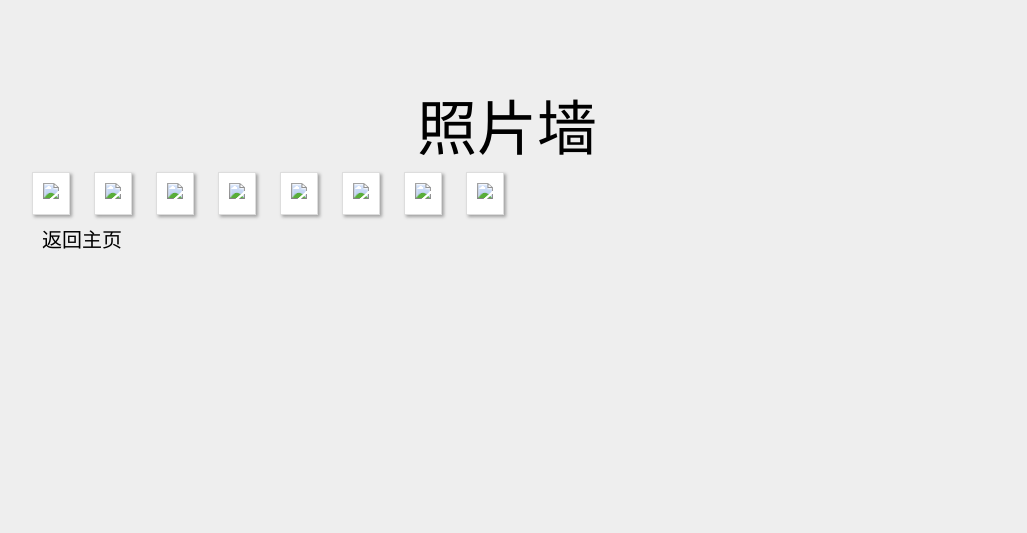
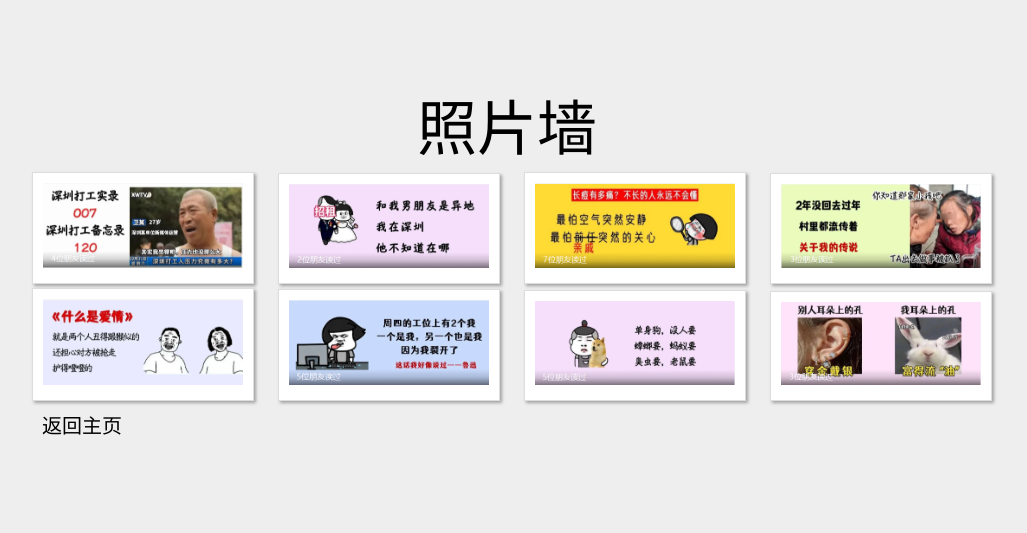
Before and after one commit to niknkill/niknkill.github.io, a plain HTML site: page zpq.html in a window 1280 px wide. Shown: the whole page, without its empty margins (108-1135 px from the left). Drawn offline with Linux system fonts and the light colour scheme.

Commit message:
Update zpq.html

```diff
--- a/zpq.html
+++ b/zpq.html
@@ -8,16 +8,16 @@
 <body>
 <div class="container">
     <ul>照片墙</ul>
-<img class="pic" src="Images/zpq1.png" >
-<img class="pic" src="Images/zpq2.png" >
-<img class="pic" src="Images/zpq3.png" >
-<img class="pic" src="Images/zpq4.png" >
-<img class="pic" src="Images/zpq5.png" >
-<img class="pic" src="Images/zpq6.png" >
-<img class="pic" src="Images/zpq7.png" >
-<img class="pic" src="Images/zpq8.png" >
+<img class="pic" src="zpq1.png" >
+<img class="pic" src="zpq2.png" >
+<img class="pic" src="zpq3.png" >
+<img class="pic" src="zpq4.png" >
+<img class="pic" src="zpq5.png" >
+<img class="pic" src="zpq6.png" >
+<img class="pic" src="zpq7.png" >
+<img class="pic" src="zpq8.png" >
 <div>
-    <a href="PersonalPage.html" onClick="javascript :history.back(-1);"style="color: #000000;">返回主页</a>
+    <a href="index.html" onClick="javascript :history.back(-1);"style="color: #000000;">返回主页</a>
 </div>
 </div>
 </body>
```
